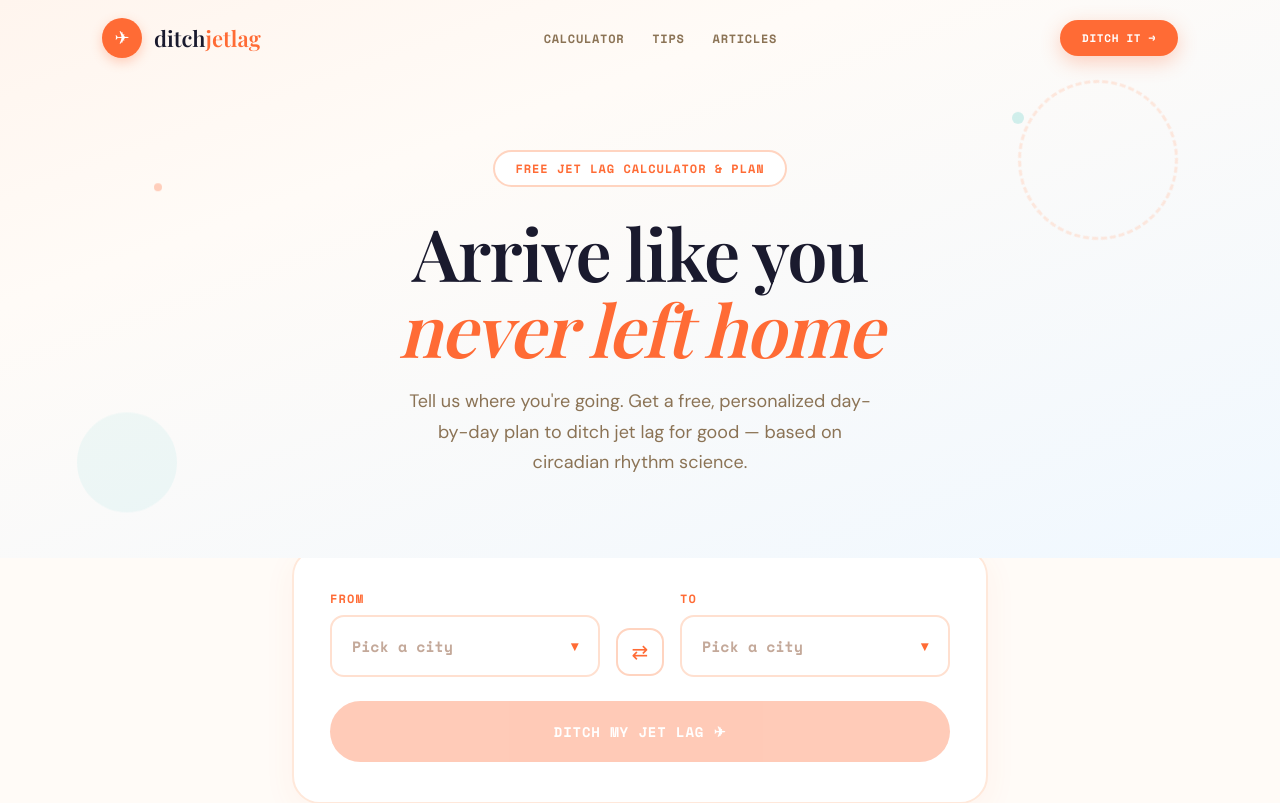
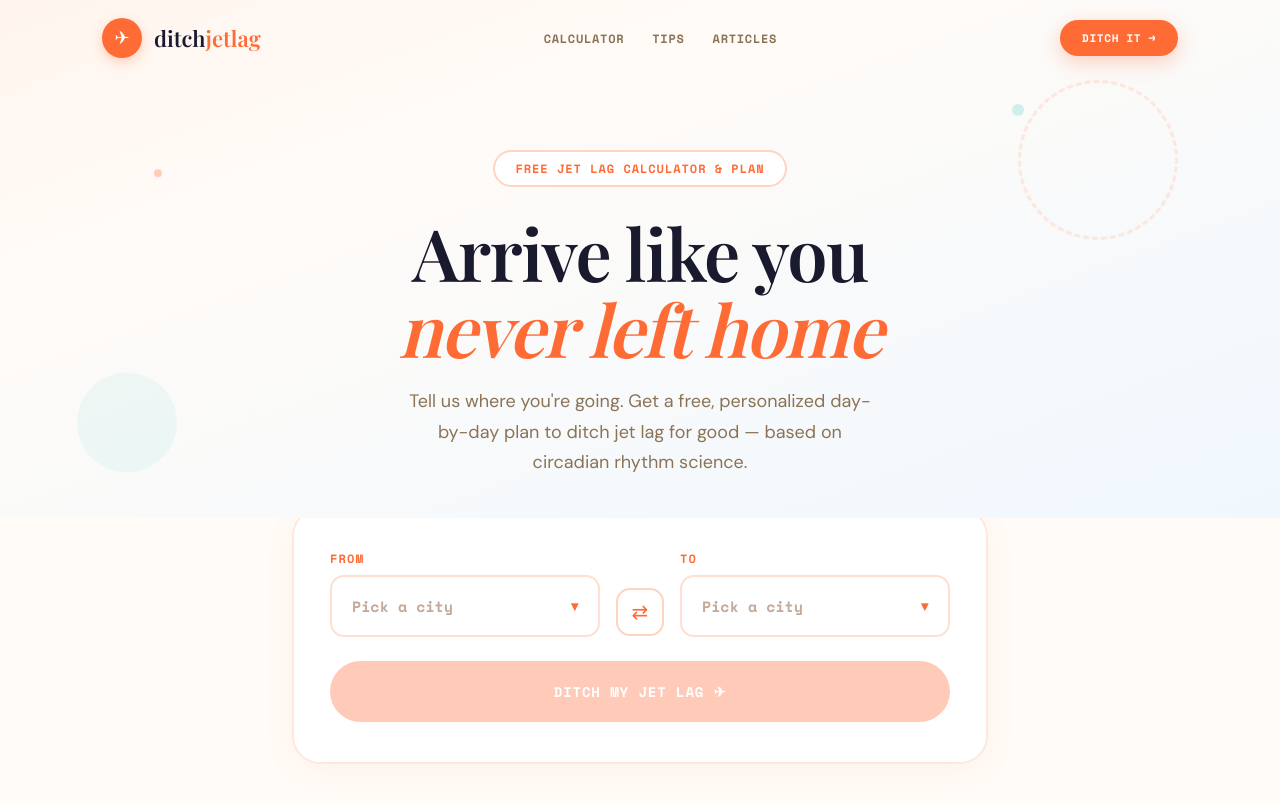
Before and after one commit to brittbuildsai-lgtm/ditchjetlag.com, a React (Vite) app: page / in a window 1280 px wide. Shown: the top 803 px of the page. Built offline with nearby package versions, Linux system fonts and the light colour scheme; a web font is replaced by a local one.

Commit message:
Reduce hero bottom padding to fix overlap with calculator
Co-Authored-By: Claude Opus 4.6 <noreply@anthropic.com>

```diff
--- a/src/DitchJetLag.jsx
+++ b/src/DitchJetLag.jsx
@@ -294,7 +294,7 @@ export default function DitchJetLag() {
       {/* ─── HERO ─── */}
       <section style={{
         position: "relative", overflow: "hidden",
-        padding: "150px 32px 80px",
+        padding: "150px 32px 40px",
         background: "linear-gradient(160deg, #FFF5EE 0%, #FFFBF7 30%, #F0F8FF 100%)",
       }}>
         {/* Decorative elements */}
```
